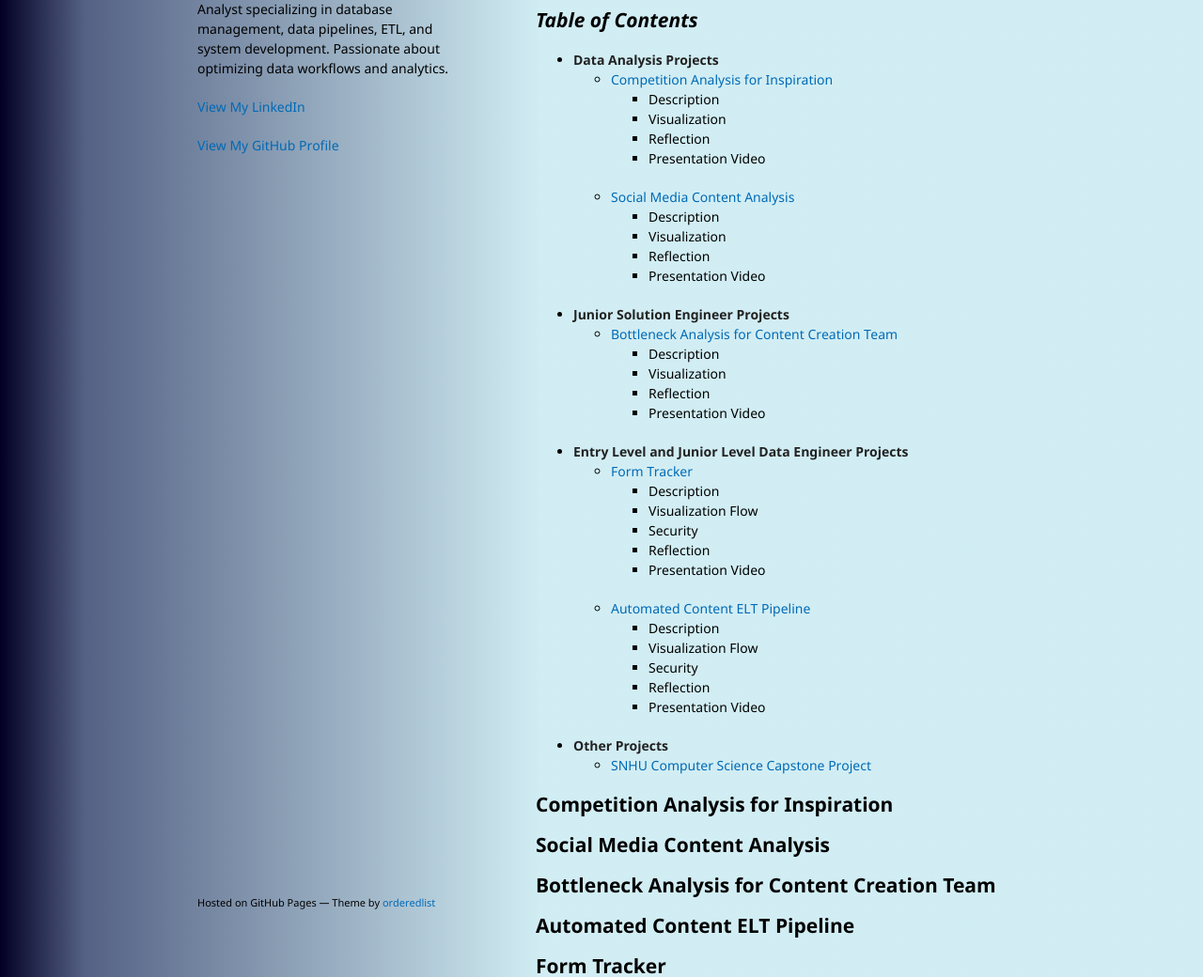
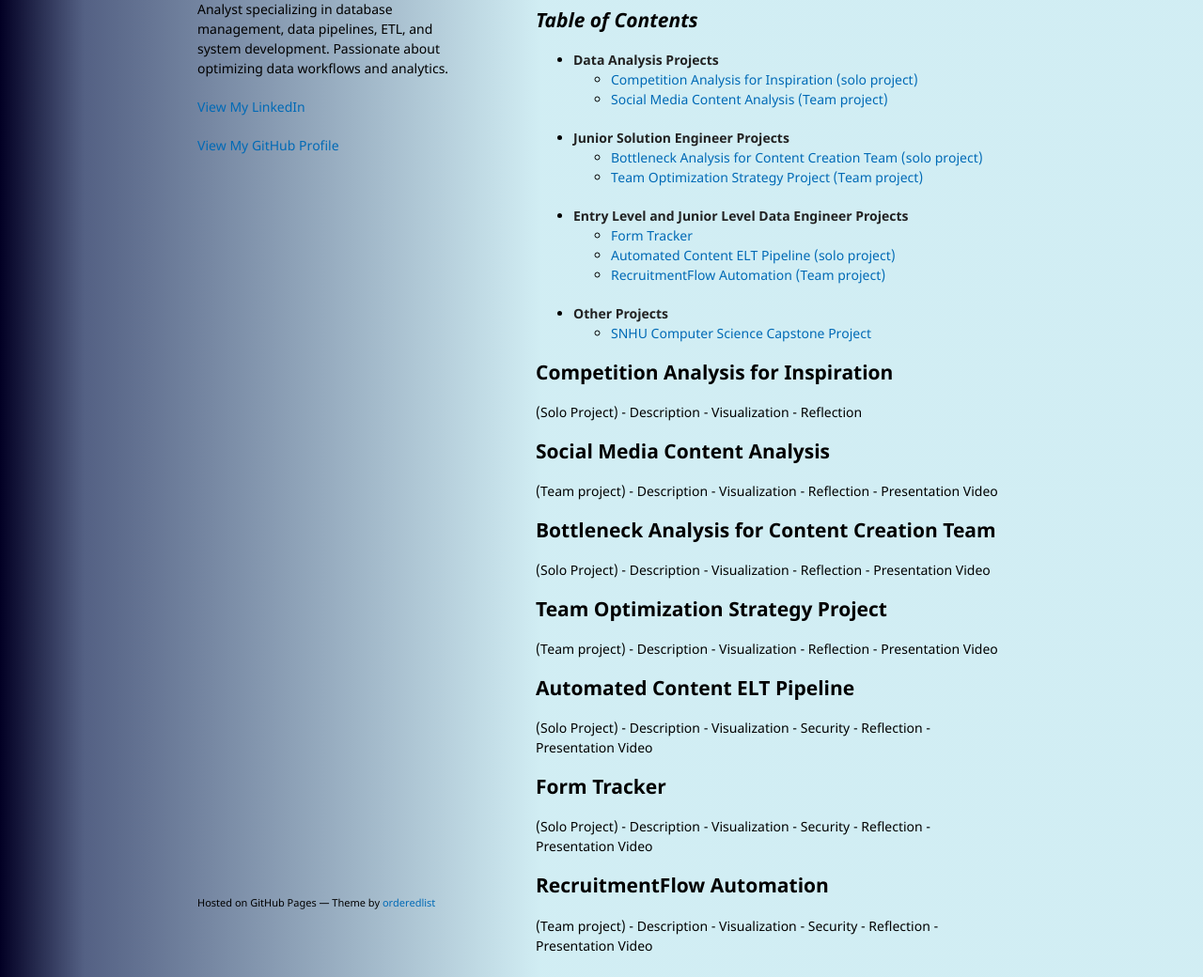
Before and after one commit to Kalee914/kalee914.github.io, a Jekyll site: the page built from cooledtured-internship.md, in a window 1280 px wide and 1400 px high. Shown: the part 360-1400 px from the top of the window at 94% size. Built offline with Jekyll 4.4.1, drawn with Linux system fonts in a browser that asks for light colours; our own code applies the rules of GitHub Pages for plain Markdown files.

Commit message:
updates 312

```diff
--- a/cooledtured-internship.md
+++ b/cooledtured-internship.md
@@ -12,44 +12,65 @@ Nothing here yet! I'll add something interesting soon.
 
 ## _Table of Contents_
 - **Data Analysis Projects**
-    - [Competition Analysis for Inspiration](#competition-analysis-for-inspiration)
-        - Description
-        - Visualization
-        - Reflection
-        - Presentation Video
-    - [Social Media Content Analysis](#social-media-content-analysis)
-        - Description
-        - Visualization
-        - Reflection
-        - Presentation Video
+    - [Competition Analysis for Inspiration (solo project) ](#competition-analysis-for-inspiration)
+    - [Social Media Content Analysis (Team project)](#social-media-content-analysis)
+
 - **Junior Solution Engineer Projects**
-    - [Bottleneck Analysis for Content Creation Team](#bottleneck-analysis-for-content-creation-team)
-        - Description
-        - Visualization
-        - Reflection
-        - Presentation Video
+    - [Bottleneck Analysis for Content Creation Team (solo project)](#bottleneck-analysis-for-content-creation-team)
+    - [Team Optimization Strategy Project (Team project)](#team-optimization-strategy-project)
+
 - **Entry Level and Junior Level Data Engineer Projects**
-    - [Form Tracker](#form-tracker)
-        - Description
-        - Visualization Flow
-        - Security
-        - Reflection
-        - Presentation Video
-    - [Automated Content ELT Pipeline](#automated-content-elt-pipeline)
-        - Description
-        - Visualization Flow
-        - Security
-        - Reflection
-        - Presentation Video
+    - [Form Tracker](#form-tracker (solo project))
+    - [Automated Content ELT Pipeline (solo project)](#automated-content-elt-pipeline)
+    - [RecruitmentFlow Automation (Team project)](#recruitmentflow-automation)
 - **Other Projects**
     - [SNHU Computer Science Capstone Project](./cs-capstone.html)
 
 
 ## Competition Analysis for Inspiration
+(Solo Project)
+    - Description
+    - Visualization
+    - Reflection
 ## Social Media Content Analysis
+(Team project)
+    - Description
+    - Visualization
+    - Reflection
+    - Presentation Video
 ## Bottleneck Analysis for Content Creation Team
+(Solo Project)
+    - Description
+    - Visualization
+    - Reflection
+    - Presentation Video
+## Team Optimization Strategy Project
+(Team project)
+    - Description
+    - Visualization
+    - Reflection
+    - Presentation Video
 ## Automated Content ELT Pipeline
+(Solo Project)
+    - Description
+    - Visualization
+    - Security
+    - Reflection
+    - Presentation Video
 ## Form Tracker
+(Solo Project)
+    - Description
+    - Visualization
+    - Security
+    - Reflection
+    - Presentation Video
+## RecruitmentFlow Automation
+(Team project)
+    - Description
+    - Visualization
+    - Security
+    - Reflection
+    - Presentation Video
 ## Other Projects
 - **Software Design and Engineering**
     - [Authentication and Authorization](./cs-capstone.html#enhancement-1-software-design-and-engineering)
```
Also changed, not shown: index.md (+12 -12 lines).
